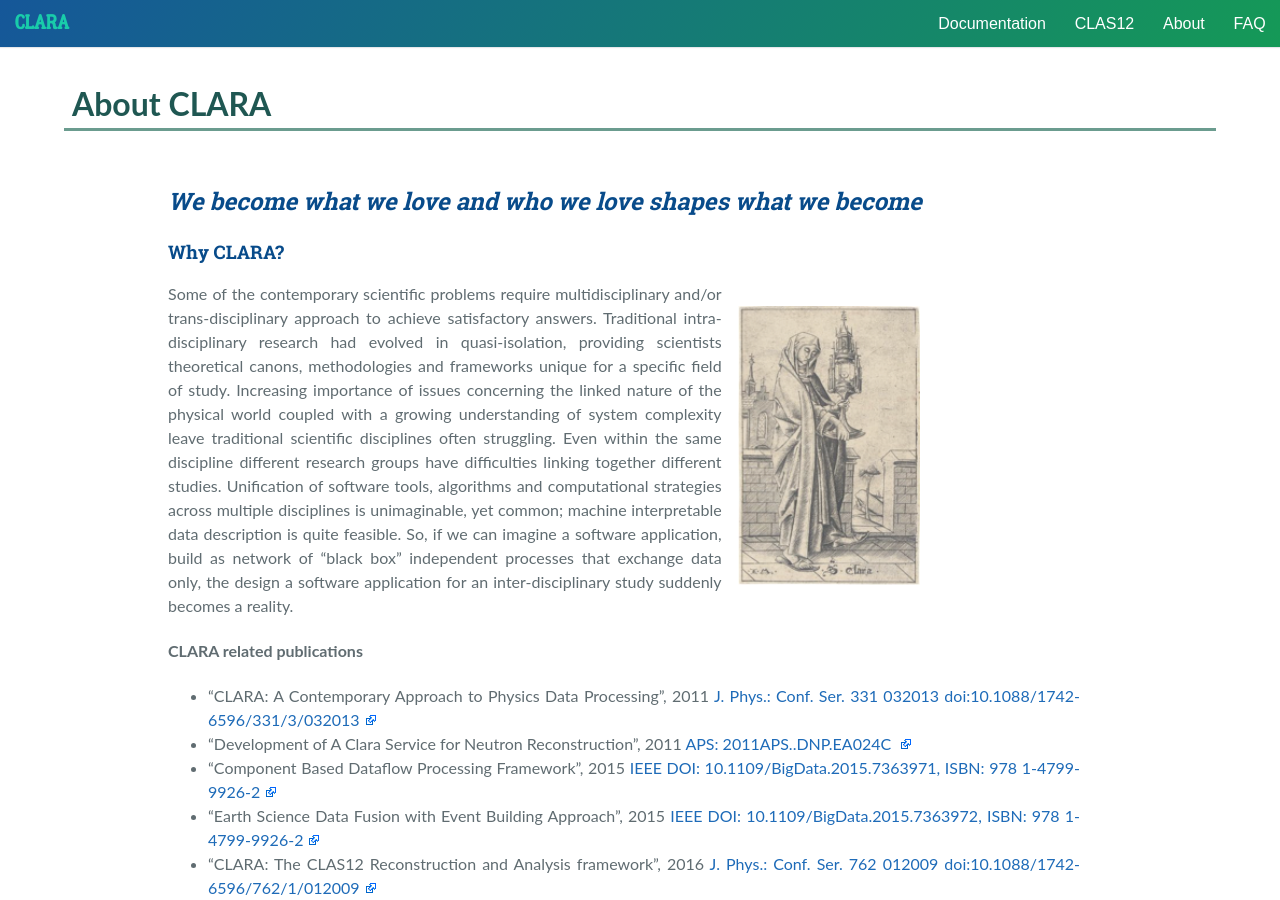
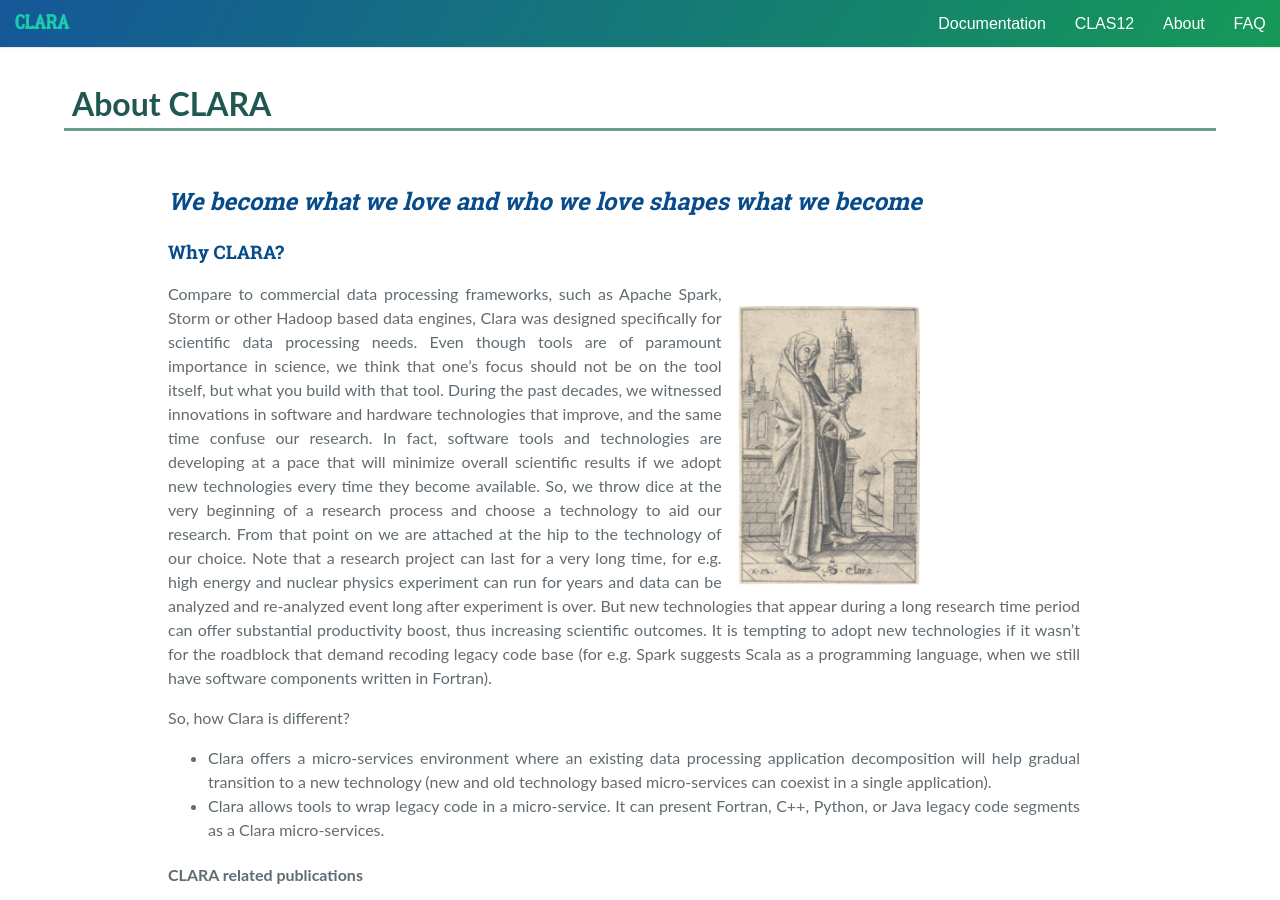
Before and after one commit to JeffersonLab/clara-docs, a Jekyll site: the page built from docs/about.md, in a window 1280 px wide and 900 px high. Built offline with Jekyll 4.4.1, drawn with Linux system fonts in a browser that asks for light colours.

Commit message:
Content update for the "about" and "intro" pages.

```diff
--- a/docs/about.md
+++ b/docs/about.md
@@ -7,18 +7,29 @@ title: About CLARA
 ### Why CLARA?
 ![Figure 1. Santa Clara]({{ site.baseurl }}/img/clara.png){: .clara}
 
-Some of the contemporary scientific problems require multidisciplinary and/or trans-disciplinary
-approach to achieve satisfactory answers. Traditional intra-disciplinary research had evolved in
-quasi-isolation, providing scientists theoretical canons, methodologies and frameworks unique for
-a specific field of study.  Increasing importance of issues concerning the linked nature of the
-physical world coupled with a growing understanding of system complexity leave traditional scientific
-disciplines often struggling. Even within the same discipline different research groups have difficulties
-linking together different studies.   Unification of software tools, algorithms and computational
-strategies across multiple disciplines is unimaginable, yet common; machine interpretable data
-description is quite feasible. So, if we can imagine a software application, build as network of
-“black box” independent processes that exchange data only, the design a software application for
-an inter-disciplinary study suddenly becomes a reality.
+Compare to commercial data processing frameworks, such as Apache Spark, Storm or other Hadoop based
+data engines, Clara was designed specifically for scientific data processing needs.
+Even though tools are of paramount importance in science, we think that one’s focus should
+not be on the tool itself, but what you build with that tool. During the past decades,
+we witnessed innovations in software and hardware technologies that improve, and the
+same time confuse our research. In fact, software tools and technologies are developing
+at a pace that will minimize overall scientific results if we adopt new technologies every
+time they become available. So, we throw dice at the very beginning of a research process
+and choose a technology to aid our research. From that point on we are attached at the hip
+to the technology of our choice. Note that a research project can last for a very long time,
+for e.g. high energy and nuclear physics experiment can run for years and data can be analyzed
+and re-analyzed event long after experiment is over. But new technologies that appear during
+a long research time period can offer substantial productivity boost, thus increasing scientific
+outcomes. It is tempting to adopt new technologies if it wasn’t for the roadblock that demand
+recoding legacy code base (for e.g. Spark suggests Scala as a programming language, when we
+still have software components written in Fortran).
 
+So, how Clara is different?
+* Clara offers a micro-services environment where an existing data processing application
+decomposition will help gradual transition to a new technology (new and old technology
+based micro-services can coexist in a single application).
+* Clara allows tools to wrap legacy code in a micro-service. It can present Fortran, C++,
+Python, or Java legacy code segments as a Clara micro-services.
 
 
 #### CLARA related publications
```
Also changed, not shown: docs/guides/intro.md (+11 -0 lines).
